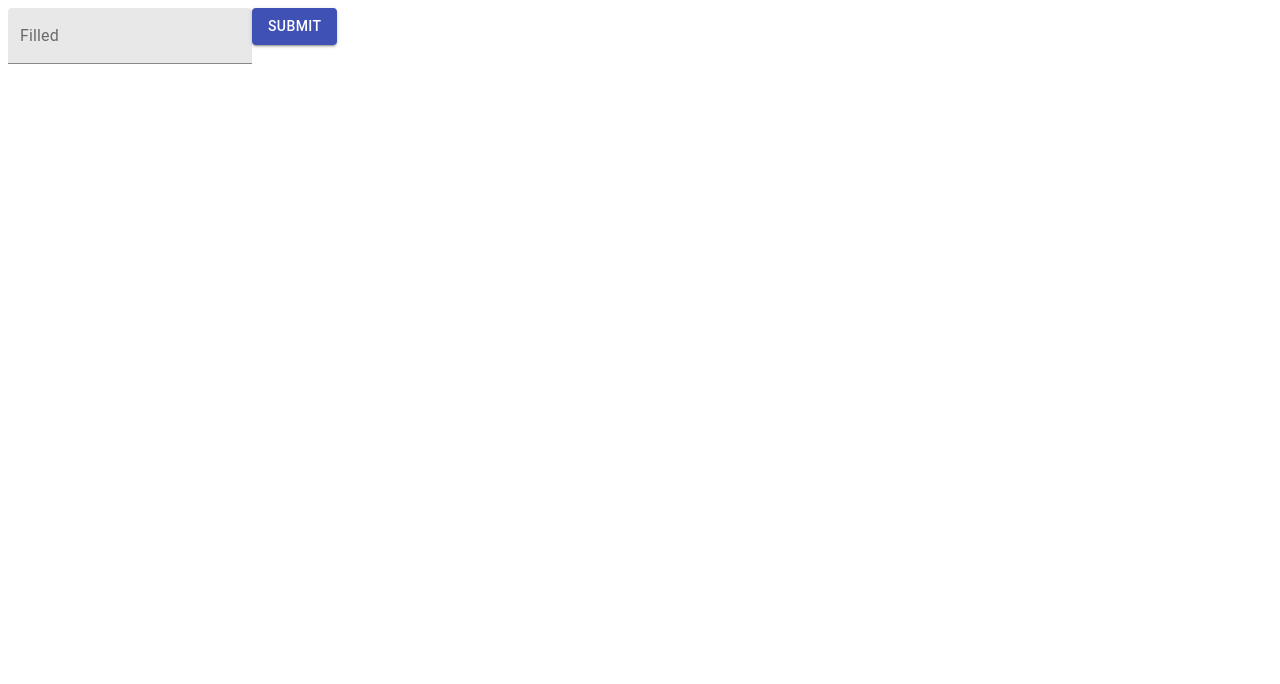
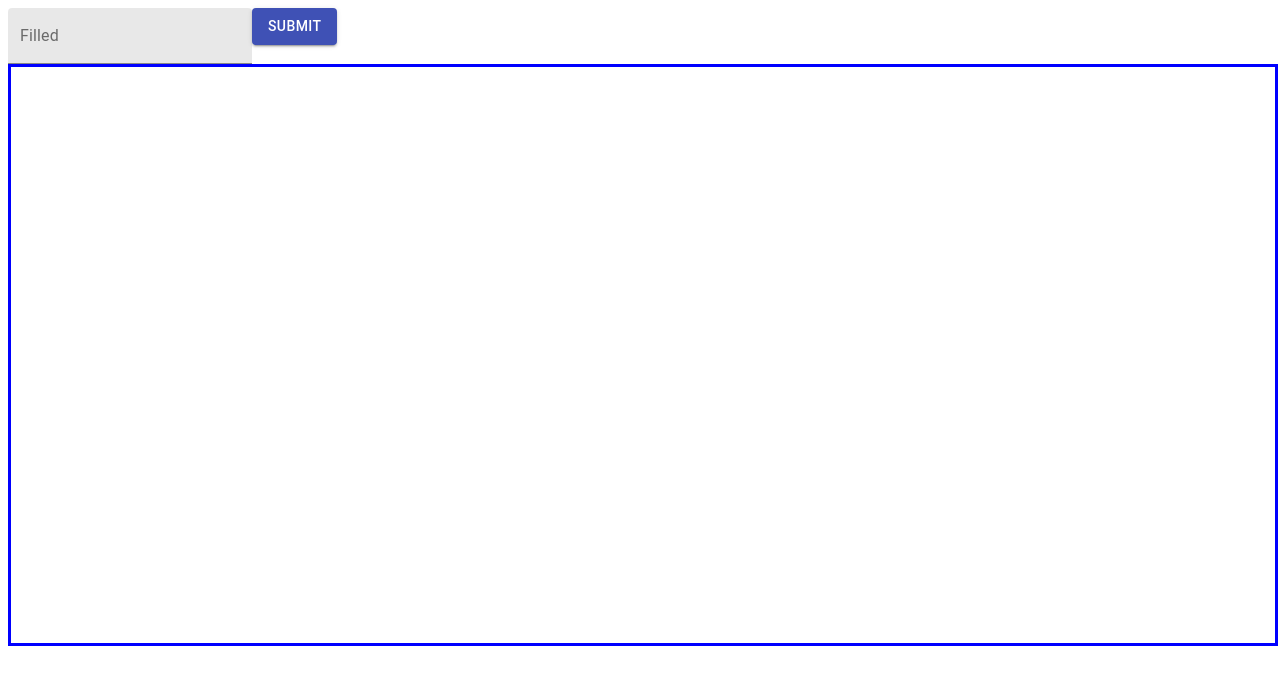
Before and after one commit to ShlomoLove/stock-tweet, a React (Create React App) app: page / in a window 1280 px wide. Shown: the top 684 px of the page. Built offline with nearby package versions, Linux system fonts and the light colour scheme; the HTML template or start-up script is replaced by a standard one.

Commit message:
add tweet container

```diff
--- /dev/null
+++ b/src/Components/Organisms/FeedContainer.jsx
@@ -0,0 +1,19 @@
+import React from 'react'
+import styled from 'styled-components'
+
+const MainContainer = styled.div `
+  border: solid blue;
+  width: 100%;
+  height: 45vw;
+`
+
+const FeedContainer = props => {
+  return (
+    <>
+      <MainContainer>
+      </MainContainer>
+    </>
+  )
+}
+
+export default FeedContainer
--- a/src/Pages/MainPage.jsx
+++ b/src/Pages/MainPage.jsx
@@ -2,6 +2,7 @@ import React, { Component } from 'react'
 import axios from 'axios'
 import styled from 'styled-components'
 import InputForm from '../Components/Molecules/InputForm'
+import FeedContainer from '../Components/Organisms/FeedContainer'
 
 class MainPage extends Component {
   constructor () {
@@ -88,6 +89,7 @@ class MainPage extends Component {
           storeSymbols={this.storeSymbols}
           onClickEvent={this.onClickEvent}
         />
+        <FeedContainer/>
       </>
     )
   }
```
